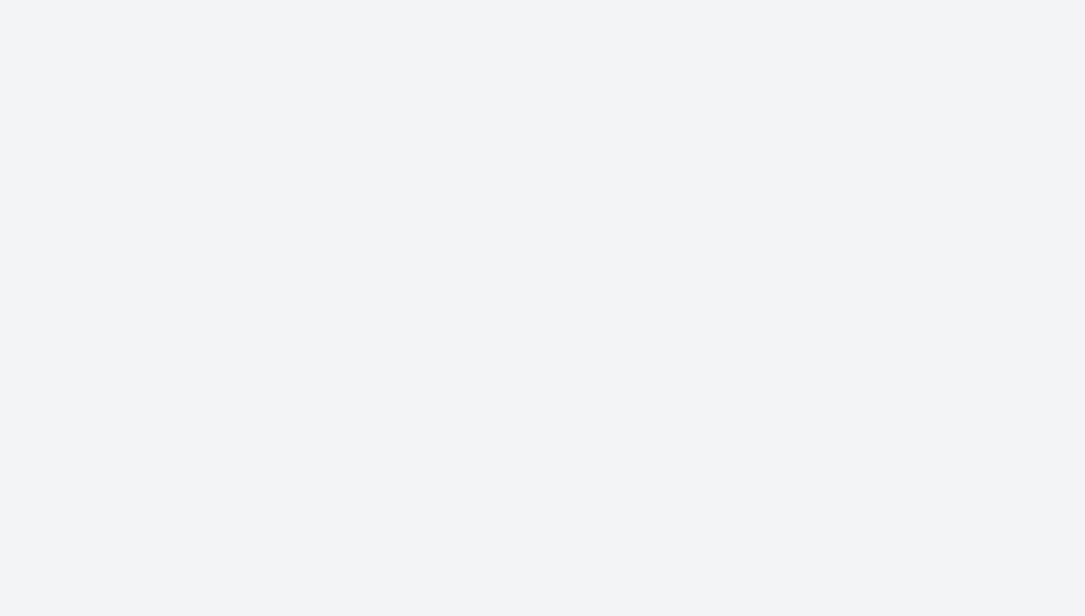
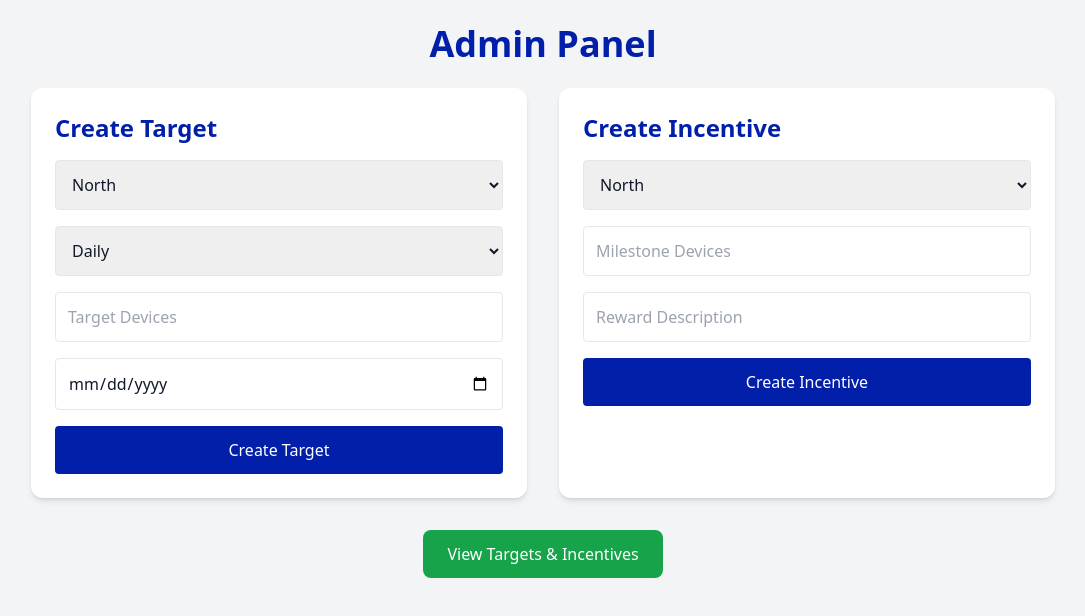
Before and after one commit to bumbleb33/sales-tracker-frontend, a React (Vite) app: page /admin-panel in a window 1280 px wide. Before the commit this address had no page. Shown: the top 616 px of the page, without its empty margins (97-1182 px from the left). Built offline with nearby package versions, Linux system fonts and the light colour scheme.

Commit message:
admin stuff

```diff
--- a/src/main.jsx
+++ b/src/main.jsx
@@ -5,6 +5,8 @@ import Home from './pages/Home';
 import AddSale from './pages/AddSale';
 import './index.css';
 import SalesList from './pages/SalesList';
+import AdminPanel from './pages/AdminPanel';
+import AdminView from './pages/AdminView';
 
 ReactDOM.createRoot(document.getElementById('root')).render(
   <BrowserRouter>
@@ -12,6 +14,8 @@ ReactDOM.createRoot(document.getElementById('root')).render(
     <Route path="/" element={<Home />} />
     <Route path="/add-sale" element={<AddSale />} />
     <Route path="/sales-list" element={<SalesList />} />
+    <Route path="/admin-panel" element={<AdminPanel />} />
+    <Route path="/admin-view" element={<AdminView />} />
   </Routes>
   </BrowserRouter>
 );
--- /dev/null
+++ b/src/pages/AdminPanel.jsx
@@ -0,0 +1,95 @@
+import { useState } from 'react';
+import axios from 'axios';
+import { Link } from 'react-router-dom';
+import toast, { Toaster } from 'react-hot-toast';
+
+export default function AdminPanel() {
+  const [region, setRegion] = useState('North');
+  const [targetType, setTargetType] = useState('daily');
+  const [targetDevices, setTargetDevices] = useState('');
+  const [deadline, setDeadline] = useState('');
+
+  const [milestoneRegion, setMilestoneRegion] = useState('North');
+  const [milestoneDevices, setMilestoneDevices] = useState('');
+  const [reward, setReward] = useState('');
+
+  const backend = "https://sales-tracker-backend-wdr5.onrender.com";
+
+  const handleCreateTarget = async (e) => {
+    e.preventDefault();
+    try {
+      await axios.post(backend + '/admin/targets', {
+        region,
+        target_type: targetType,
+        target_devices: parseInt(targetDevices),
+        deadline
+      });
+      toast.success('🎯 Target Created!');
+      setTargetDevices('');
+      setDeadline('');
+    } catch {
+      toast.error('Failed to create target.');
+    }
+  };
+
+  const handleCreateIncentive = async (e) => {
+    e.preventDefault();
+    try {
+      await axios.post(backend + '/admin/incentives', {
+        region: milestoneRegion,
+        milestone_devices: parseInt(milestoneDevices),
+        reward
+      });
+      toast.success('🏆 Incentive Created!');
+      setMilestoneDevices('');
+      setReward('');
+    } catch {
+      toast.error('Failed to create incentive.');
+    }
+  };
+
+  return (
+    <div className="min-h-screen bg-gray-100 flex flex-col items-center p-6">
+      <Toaster />
+      <h1 className="text-4xl font-bold text-[#021faa] mb-6">Admin Panel</h1>
+
+      <div className="grid grid-cols-1 md:grid-cols-2 gap-8 w-full max-w-5xl">
+
+        {/* Create Target */}
+        <form onSubmit={handleCreateTarget} className="bg-white rounded-xl shadow-md p-6 space-y-4">
+          <h2 className="text-2xl font-semibold text-[#021faa]">Create Target</h2>
+          <select value={region} onChange={e => setRegion(e.target.value)} className="w-full p-3 rounded border">
+            {['North', 'South', 'East', 'West', 'US', 'Europe', 'UAE'].map(r => (
+              <option key={r} value={r}>{r}</option>
+            ))}
+          </select>
+          <select value={targetType} onChange={e => setTargetType(e.target.value)} className="w-full p-3 rounded border">
+            <option value="daily">Daily</option>
+            <option value="monthly">Monthly</option>
+          </select>
+          <input value={targetDevices} onChange={e => setTargetDevices(e.target.value)} type="number" placeholder="Target Devices" className="w-full p-3 rounded border" required />
+          <input value={deadline} onChange={e => setDeadline(e.target.value)} type="date" className="w-full p-3 rounded border" required />
+          <button type="submit" className="w-full bg-[#021faa] text-white py-3 rounded hover:bg-blue-800">Create Target</button>
+        </form>
+
+        {/* Create Incentive */}
+        <form onSubmit={handleCreateIncentive} className="bg-white rounded-xl shadow-md p-6 space-y-4">
+          <h2 className="text-2xl font-semibold text-[#021faa]">Create Incentive</h2>
+          <select value={milestoneRegion} onChange={e => setMilestoneRegion(e.target.value)} className="w-full p-3 rounded border">
+            {['North', 'South', 'East', 'West', 'US', 'Europe', 'UAE'].map(r => (
+              <option key={r} value={r}>{r}</option>
+            ))}
+          </select>
+          <input value={milestoneDevices} onChange={e => setMilestoneDevices(e.target.value)} type="number" placeholder="Milestone Devices" className="w-full p-3 rounded border" required />
+          <input value={reward} onChange={e => setReward(e.target.value)} type="text" placeholder="Reward Description" className="w-full p-3 rounded border" required />
+          <button type="submit" className="w-full bg-[#021faa] text-white py-3 rounded hover:bg-blue-800">Create Incentive</button>
+        </form>
+
+      </div>
+
+      <Link to="/admin-view" className="mt-8 px-6 py-3 bg-green-600 hover:bg-green-700 text-white rounded-lg">
+        View Targets & Incentives
+      </Link>
+    </div>
+  );
+}
--- /dev/null
+++ b/src/pages/AdminView.jsx
@@ -0,0 +1,50 @@
+import { useEffect, useState } from 'react';
+import axios from 'axios';
+import { Link } from 'react-router-dom';
+
+export default function AdminView() {
+  const [targets, setTargets] = useState([]);
+  const [incentives, setIncentives] = useState([]);
+
+  const backend = "https://sales-tracker-backend-wdr5.onrender.com";
+
+  useEffect(() => {
+    axios.get(backend + '/admin/targets').then(res => setTargets(res.data));
+    axios.get(backend + '/admin/incentives').then(res => setIncentives(res.data));
+  }, []);
+
+  return (
+    <div className="min-h-screen bg-gray-100 p-6">
+      <div className="max-w-6xl mx-auto">
+        <h1 className="text-4xl font-bold text-[#021faa] mb-8 text-center">Targets & Incentives</h1>
+        <Link to="/admin-panel" className="block mb-8 text-center text-blue-600 hover:underline">← Back to Admin Panel</Link>
+
+        <div className="grid grid-cols-1 md:grid-cols-2 gap-8">
+          {/* Targets */}
+          <div className="bg-white shadow-lg rounded-xl p-6">
+            <h2 className="text-2xl font-bold text-[#021faa] mb-4">Targets</h2>
+            <ul className="space-y-4">
+              {targets.map((t, i) => (
+                <li key={i} className="border-b pb-2">
+                  <strong>{t.region}</strong> — {t.target_type} — {t.target_devices} devices by {new Date(t.deadline).toLocaleDateString()}
+                </li>
+              ))}
+            </ul>
+          </div>
+
+          {/* Incentives */}
+          <div className="bg-white shadow-lg rounded-xl p-6">
+            <h2 className="text-2xl font-bold text-[#021faa] mb-4">Incentives</h2>
+            <ul className="space-y-4">
+              {incentives.map((inc, i) => (
+                <li key={i} className="border-b pb-2">
+                  <strong>{inc.region}</strong> — {inc.milestone_devices} devices → Reward: {inc.reward}
+                </li>
+              ))}
+            </ul>
+          </div>
+        </div>
+      </div>
+    </div>
+  );
+}
--- a/src/pages/SalesList.jsx
+++ /dev/null
@@ -1,60 +0,0 @@
-import { useEffect, useState } from 'react';
-import axios from 'axios';
-import { Link } from 'react-router-dom';
-
-export default function SalesList() {
-  const [sales, setSales] = useState([]);
-  const [loading, setLoading] = useState(true);
-
-  useEffect(() => {
-    axios.get('https://sales-tracker-backend-wdr5.onrender.com/sales')
-      .then(res => {
-        setSales(res.data.reverse());
-        setLoading(false);
-      })
-      .catch(() => setLoading(false));
-  }, []);
-
-  return (
-    <div className="min-h-screen bg-gray-100 p-4">
-      <div className="max-w-5xl mx-auto">
-        <div className="flex justify-between items-center mb-6">
-          <h1 className="text-3xl font-bold text-[#021faa]">Sales Dashboard</h1>
-          <Link to="/add-sale" className="bg-[#021faa] text-white px-4 py-2 rounded hover:bg-blue-800 transition">
-            Add Sale
-          </Link>
-        </div>
-        {loading ? (
-          <div className="text-center text-gray-600">Loading sales...</div>
-        ) : sales.length === 0 ? (
-          <div className="text-center text-gray-600">No sales recorded yet.</div>
-        ) : (
-          <div className="overflow-x-auto bg-white shadow-lg rounded-lg">
-            <table className="w-full text-sm text-left text-gray-700">
-              <thead className="text-xs uppercase bg-[#021faa] text-white">
-                <tr>
-                  <th scope="col" className="px-6 py-4">Executive</th>
-                  <th scope="col" className="px-6 py-4">Model</th>
-                  <th scope="col" className="px-6 py-4">Amount</th>
-                  <th scope="col" className="px-6 py-4">Region</th>
-                  <th scope="col" className="px-6 py-4">Date</th>
-                </tr>
-              </thead>
-              <tbody>
-                {sales.map((sale, idx) => (
-                  <tr key={idx} className={idx % 2 === 0 ? 'bg-gray-50' : 'bg-white'}>
-                    <td className="px-6 py-4 font-medium">{sale.executive_name}</td>
-                    <td className="px-6 py-4">{sale.model}</td>
-                    <td className="px-6 py-4">₹ {sale.amount_collected.toLocaleString()}</td>
-                    <td className="px-6 py-4">{sale.region}</td>
-                    <td className="px-6 py-4">{new Date(sale.date).toLocaleString()}</td>
-                  </tr>
-                ))}
-              </tbody>
-            </table>
-          </div>
-        )}
-      </div>
-    </div>
-  );
-}
```
Also changed, not shown: 1 other file (tests, documents, lock files or other folders).
